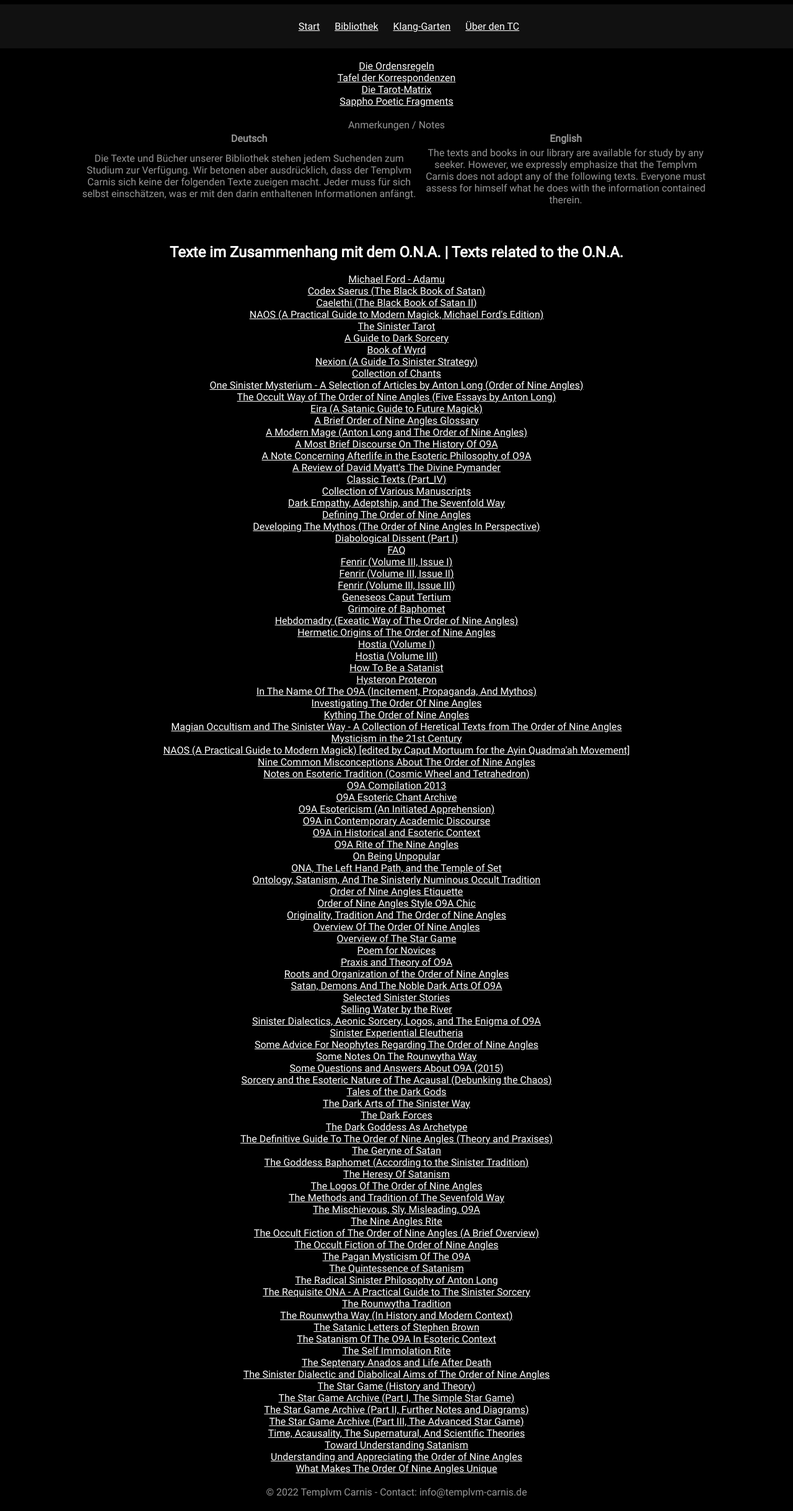
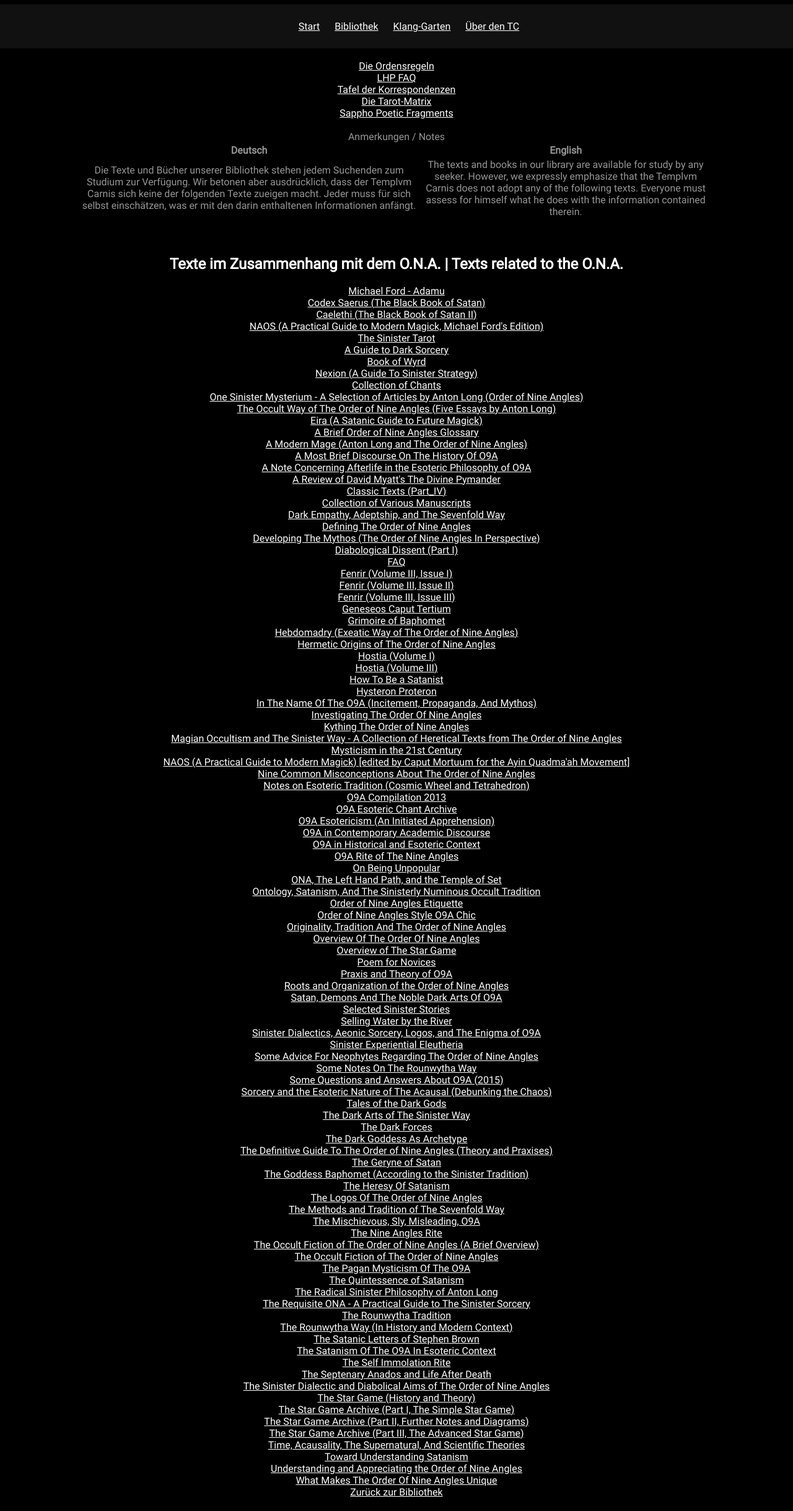
Before and after one commit to bitmuncher/templvm-carnis.de, a plain HTML site: page library.html in a window 1280 px wide. Shown: the part 122-2560 px from the top of the page at 62% size. Drawn offline with Linux system fonts and the light colour scheme.

Commit message:
added link to LHP FAQ

```diff
--- a/library.html
+++ b/library.html
@@ -23,6 +23,7 @@
             <div id="menu"><script src="menu.js"></script></div>
             <div class="box-center">
                 <a href="ordensregel.html">Die Ordensregeln</a><br />
+                <a href="lhp_faq.html">LHP FAQ</a><br />
                 <a href="korrespondenzen.html">Tafel der Korrespondenzen</a><br />
 								<a href="tarot-matrix.html">Die Tarot-Matrix</a><br />
                 <a href="sappho-fragments.html">Sappho Poetic Fragments</a><br />
@@ -44,7 +45,6 @@
                     </tbody>
                 </table><br />
                 <br />
-
                 <h2>Texte im Zusammenhang mit dem O.N.A. | Texts related to the O.N.A.</h2>
                 <a href="data/library/Michael Ford - Adamu.pdf">Michael Ford - Adamu</a><br />
                 <a href="data/library/Christos Beest - Codex Saerus (The Black Book of Satan).pdf">Codex Saerus (The Black Book of Satan)</a><br />
@@ -151,6 +151,7 @@
                 <a href="data/library/Order of Nine Angles - What Makes The Order Of Nine Angles Unique.pdf">What Makes The Order Of Nine Angles Unique</a><br />
             </div>
         </div>
+        <div class="box-center"><a href="library.html">Zur&uuml;ck zur Bibliothek</a><br /><br /></div>
         <script src="footer.js"></script>
     </body>
 </html>
```
